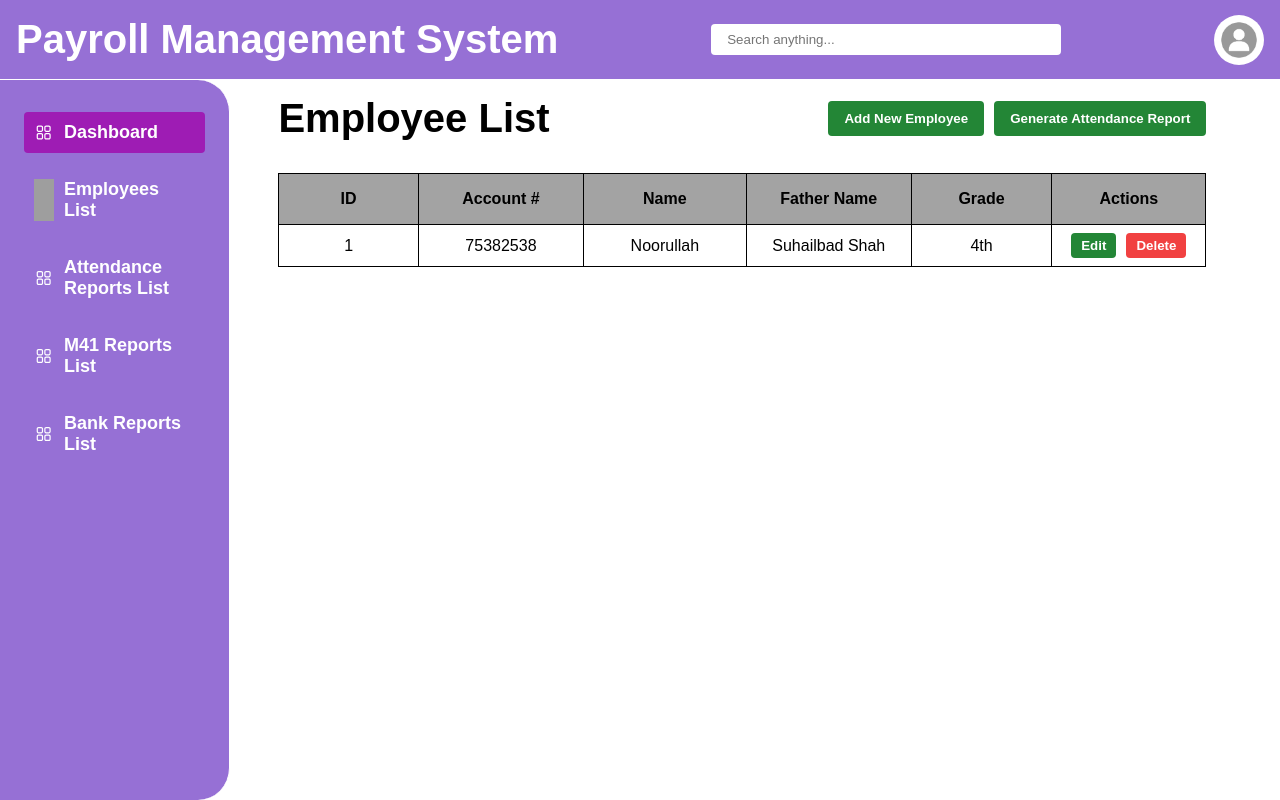
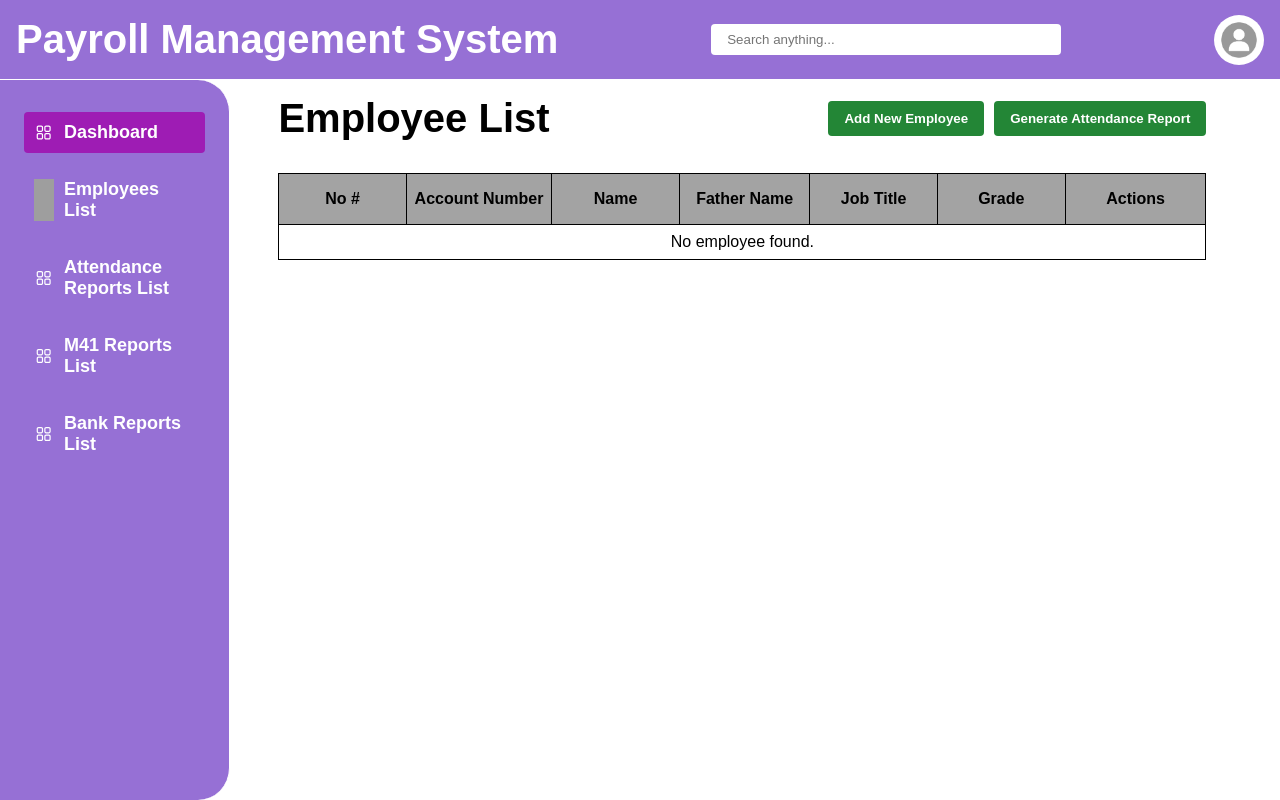
Before and after one commit to noorinoorullah130/2-payroll-management-system, a React (Vite) app: page /employee in a window 1280 px wide. Built offline with nearby package versions, Linux system fonts and the light colour scheme; grey boxes are pictures that could not be loaded.

Commit message:
Localstorage, displaying employees, editing and deleteing is done

```diff
--- a/src/components/Form/Form.jsx
+++ b/src/components/Form/Form.jsx
@@ -1,33 +1,88 @@
 
-import React from 'react';
+import React, { useEffect, useState } from 'react';
 import "./Form.css";
 
-const AddNewEmployee = () => {
+const Form = ({setEmployees, selectedEmployee, isEditing, setIsEditing}) => {
+
+    const [name, setName] = useState("");
+    const [fName, setFname] = useState("");
+    const [jobTitle, setJobTitle] = useState("");
+    const [grade, setGrade] = useState("");
+    const [account, setAccount] = useState("");
+
+    useEffect(() => {
+        if(isEditing && selectedEmployee) {
+            setName(selectedEmployee.name);
+            setFname(selectedEmployee.fName);
+            setJobTitle(selectedEmployee.jobTitle);
+            setGrade(selectedEmployee.grade);
+            setAccount(selectedEmployee.account);
+        }
+    }, [isEditing, selectedEmployee]);
+
+    const handleSubmit = (e) => {
+        e.preventDefault();
+
+        const updatedEmployee = {
+            id: isEditing ? selectedEmployee.id : new Date(),
+            name,
+            fName,
+            jobTitle,
+            grade,
+            account
+        }
+
+        let storedEmployees = JSON.parse(localStorage.getItem("employees")) || [];
+
+        if(isEditing) {
+            storedEmployees = storedEmployees.map(emp =>
+                emp.id === selectedEmployee.id ? updatedEmployee : emp
+            );
+        }
+        else {
+            storedEmployees.push(updatedEmployee)
+        }
+
+        localStorage.setItem("employees", JSON.stringify(storedEmployees));
+
+        console.log(storedEmployees);
+
+        setEmployees(storedEmployees);
+
+        setIsEditing(false);
+
+        setName("");
+        setFname("");
+        setJobTitle("");
+        setGrade("");
+        setAccount("");
+    }
+
 
     return (
         <div className="addNewEmployee">
-            <form className="addEmployeeForm" id="form">
+            <form className="addEmployeeForm" id="form" onSubmit={handleSubmit}>
                 <h2>Add New Employee</h2>
                 <div className="input-group">
-                    <label htmlFor="name">Name:</label>
-                    <input type="text" id="name" placeholder="Enter employee name" required />
+                    <label>Name:</label>
+                    <input type="text" value={name} onChange={(e) => setName(e.target.value)} placeholder="Enter employee name" required />
                 </div>
                 <div className="input-group">
-                    <label htmlFor="fname">Father Name:</label>
-                    <input type="text" id="fname" placeholder="Enter Father name" required />
+                    <label>Father Name:</label>
+                    <input type="text" value={fName} onChange={(e) => setFname(e.target.value)} placeholder="Enter Father name" required />
                 </div>
                 <div className="input-group">
-                    <label htmlFor="jobTitle">Job Title:</label>
-                    <input type="text" id="jobTitle" placeholder="Enter job title" required />
+                    <label>Job Title:</label>
+                    <input type="text" value={jobTitle} onChange={(e) => setJobTitle(e.target.value)} placeholder="Enter job title" required />
 
                 </div>
                 <div className="input-group">
-                    <label htmlFor="grade">Grade:</label>
-                    <input type="text" id="grade" min="1" max="6" placeholder="Enter employee grade" required />
+                    <label>Grade:</label>
+                    <input type="text" value={grade} onChange={(e) => setGrade(e.target.value)} min="1" max="6" placeholder="Enter employee grade" required />
                 </div>
                 <div className="input-group">
-                    <label htmlFor="accountNumber">Account Number:</label>
-                    <input type="text" id="accountNumber" placeholder="Enter account number" required />
+                    <label>Account Number:</label>
+                    <input type="text" value={account} onChange={(e) => setAccount(e.target.value)} placeholder="Enter account number" required />
                 </div>
                 <button type="submit">Add Employee</button>
             </form>
@@ -35,4 +90,4 @@ const AddNewEmployee = () => {
     )
 }
 
-export default AddNewEmployee
+export default Form
--- a/src/pages/CSS/Employee.css
+++ b/src/pages/CSS/Employee.css
@@ -63,3 +63,7 @@ th {
     margin-right: 10px;
     background-color: #238636;
 }
+
+.not-found {
+    margin: auto;
+}
--- a/src/pages/EmployeeList.jsx
+++ b/src/pages/EmployeeList.jsx
@@ -1,65 +1,108 @@
 
-import React, { useState } from 'react';
+import React, { useEffect, useState } from 'react';
 import "./CSS/Employee.css";
 import Form from '../components/Form/Form';
 
+
 const Employee = () => {
 
-    const [employees, setEmployees] = useState([
-        {
-            id: 1,
-            account: 75382538,
-            name: "Noorullah",
-            fatherName: "Suhailbad Shah",
-            grade: "4th",
-        }
-    ]);
+    let id = 1;
 
+    const [employees, setEmployees] = useState([]);
     const [showForm, setShowForm] = useState(false);
+    const [selectedEmployee, setSelectedEmployee] = useState(null);
+    const [isEditing, setIsEditing] = useState(false);
+
+    useEffect(() => {
+        const storedEmployees = JSON.parse(localStorage.getItem("employees")) || [];
+        setEmployees(storedEmployees);
+    }, []);
+
 
     const toggleForm = () => {
         setShowForm(!showForm);
+        setIsEditing(false);
+    }
+
+
+    const handleDelete = (index) => {
+        const storedEmployees = employees.filter((_, i) => index !== i);
+        localStorage.setItem("employees", JSON.stringify(storedEmployees));
+        setEmployees(storedEmployees);
+    }
+
+
+    const handleEdit = (emp) => {
+        setSelectedEmployee(emp);
+        setIsEditing(true);
+        setShowForm(true);
     }
 
     return (
         <div className="employee">
             <div className="emp-header">
-                <h1>Employee List</h1>
+                <h1>
+                    {
+                        showForm ? "Add New Employee Form" : "Employee List"
+                    }
+                </h1>
                 <div>
-                    <button onClick={() => toggleForm()}>Add New Employee</button>
+                    <button onClick={() => toggleForm()}>
+                        {
+                            showForm ? "Employee List" : "Add New Employee"
+                        }
+                    </button>
                     <button>Generate Attendance Report</button>
                 </div>
             </div>
 
             {
-                showForm ? <Form /> :
+                showForm
+                ?
+                <Form
+                    setEmployees={setEmployees}
+                    selectedEmployee={selectedEmployee}
+                    isEditing={isEditing}
+                    setIsEditing={setIsEditing}
+                />
+                :
                 <div className="main-content">
                     <table>
                         <thead>
                             <tr>
-                                    <th>ID</th>
-                                    <th>Account #</th>
+                                <th>No #</th>
+                                <th>Account Number</th>
                                 <th>Name</th>
                                 <th>Father Name</th>
+                                <th>Job Title</th>
                                 <th>Grade</th>
                                 <th>Actions</th>
                             </tr>
                         </thead>
                         <tbody>
                             {
+                                employees.length > 0
+                                ?
                                 employees.map((emp, i) => (
-                                        <tr key={i}>
-                                            <td>{emp.id}</td>
+                                    <tr key={id++}>
+                                        <td>{id}</td>
                                         <td>{emp.account}</td>
                                         <td>{emp.name}</td>
-                                            <td>{emp.fatherName}</td>
+                                        <td>{emp.fName}</td>
+                                        <td>{emp.jobTitle}</td>
                                         <td>{emp.grade}</td>
                                         <td className="action-btns">
-                                                <button>Edit</button>
-                                                <button>Delete</button>
+                                            <button onClick={() => handleEdit(emp)}>
+                                                Edit
+                                            </button>
+                                            <button onClick={() => {handleDelete(i)}}>Delete</button>
                                         </td>
                                     </tr>
                                 ))
+                                :
+                                <tr>
+                                    <td colSpan={"7"}>No employee found.</td>
+                                </tr>
                             }
                         </tbody>
                     </table>
```
Lines whose indentation alone changed are shown as unchanged.
